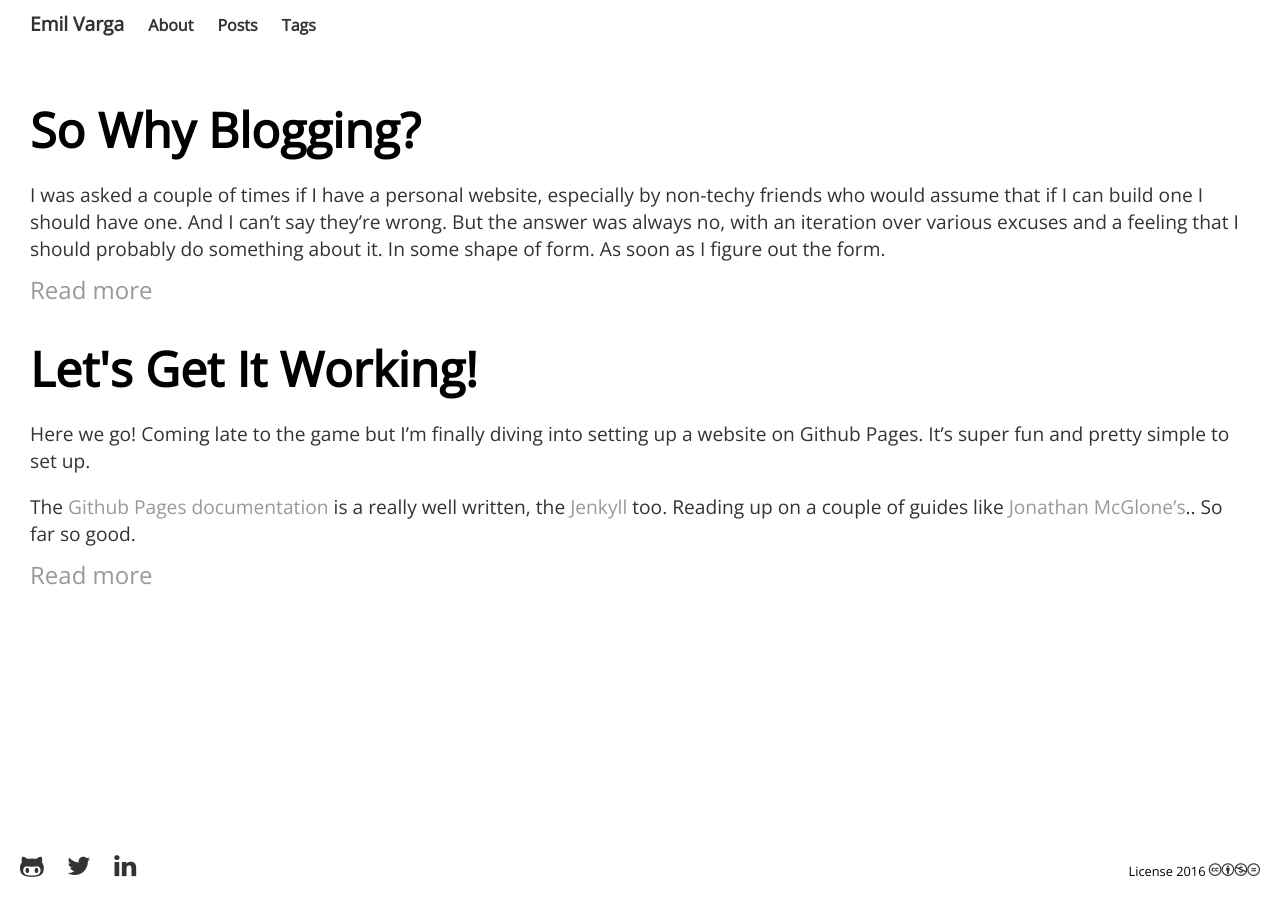
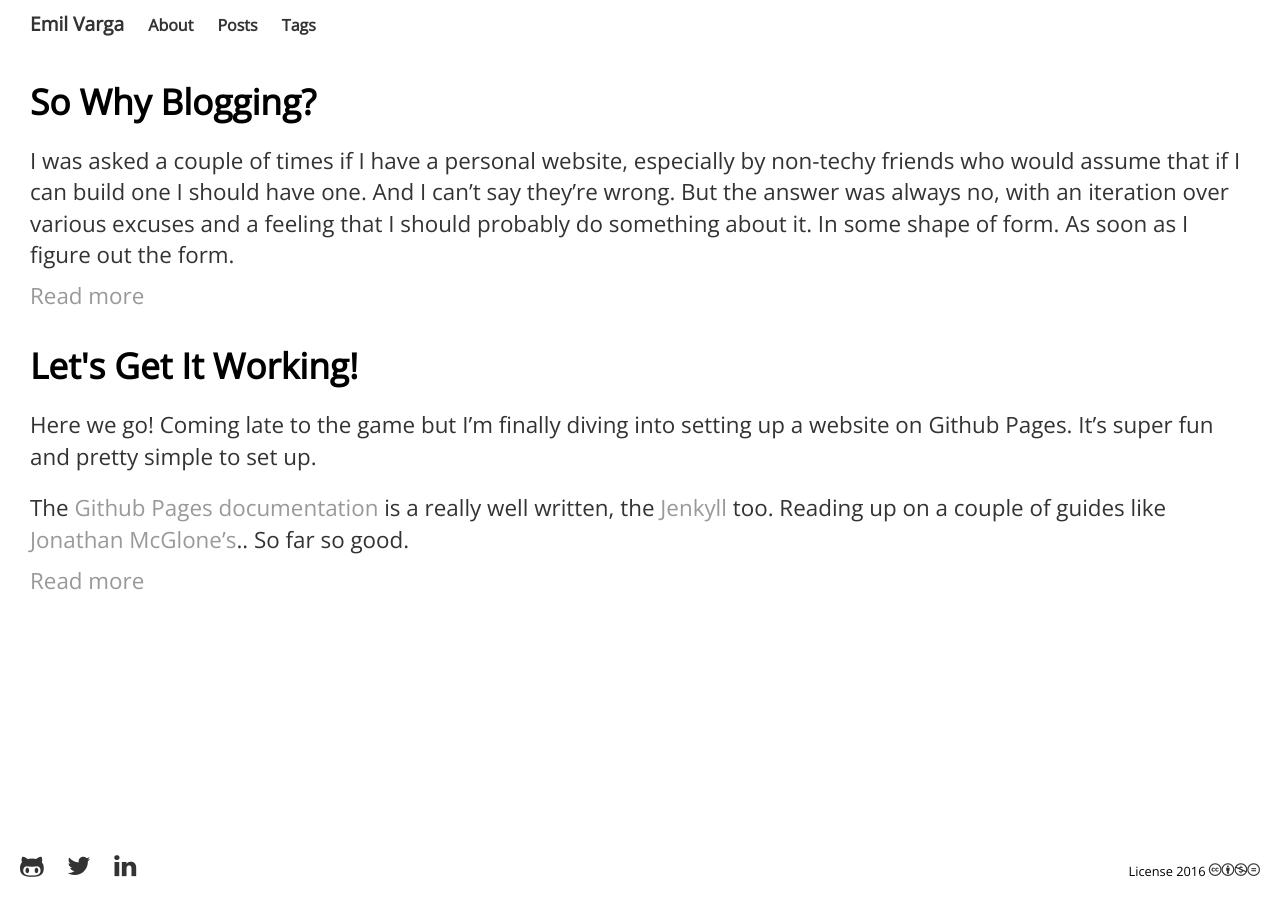
Before and after one commit to cogitor/cogitor.github.io, a Jekyll site: the page built from index.md, in a window 1280 px wide. Built offline with Jekyll 4.4.1, drawn with Linux system fonts in a browser that asks for light colours; some web fonts are replaced.

Commit message:
small css changes

```diff
--- a/css/main.css
+++ b/css/main.css
@@ -102,7 +102,7 @@ a:hover {
 
 h1 {
     padding: 10px;
-    font-size: 3em;
+    font-size: 2.2em;
 }
 
 h2 {
@@ -124,27 +124,25 @@ h3 {
 
 p.meta {
     font-size: 1.2em;
-    color: #444;
+    color: #555;
     padding-bottom: 20px;
 }
 
 span.meta {
-    font-size: 0.8em;
-    color: #444;
+    color: #555;
 }
 
 ul.posts, a.latest {
     padding: 10px;
-    font-size: 1.5em;
+    font-size: 1.4em;
 }
 
 .latest p {
-    font-size: 1.2em;
+    font-size: 1.4em;
 }
 
 ul.latest {
     padding-left: 0px;
-    padding-top: 20px;
 }
 
 ul.latest li {
@@ -164,6 +162,7 @@ ul.posts li, ul.latest li {
 .tag_box {
     list-style: none;
     margin: 0;
+    padding-left: 10px;
     overflow: hidden;
     padding-bottom: 20px;
 }
```
